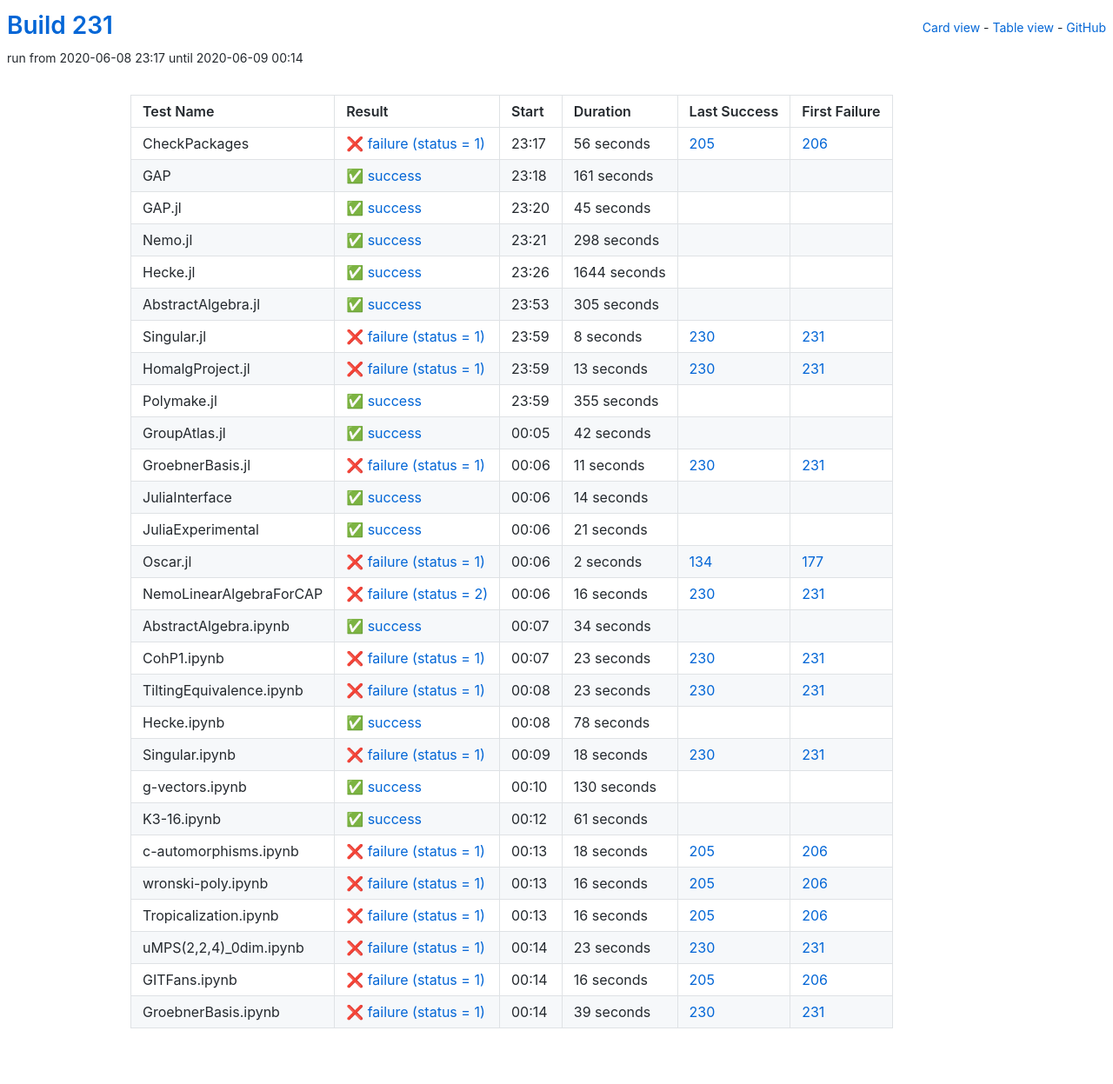
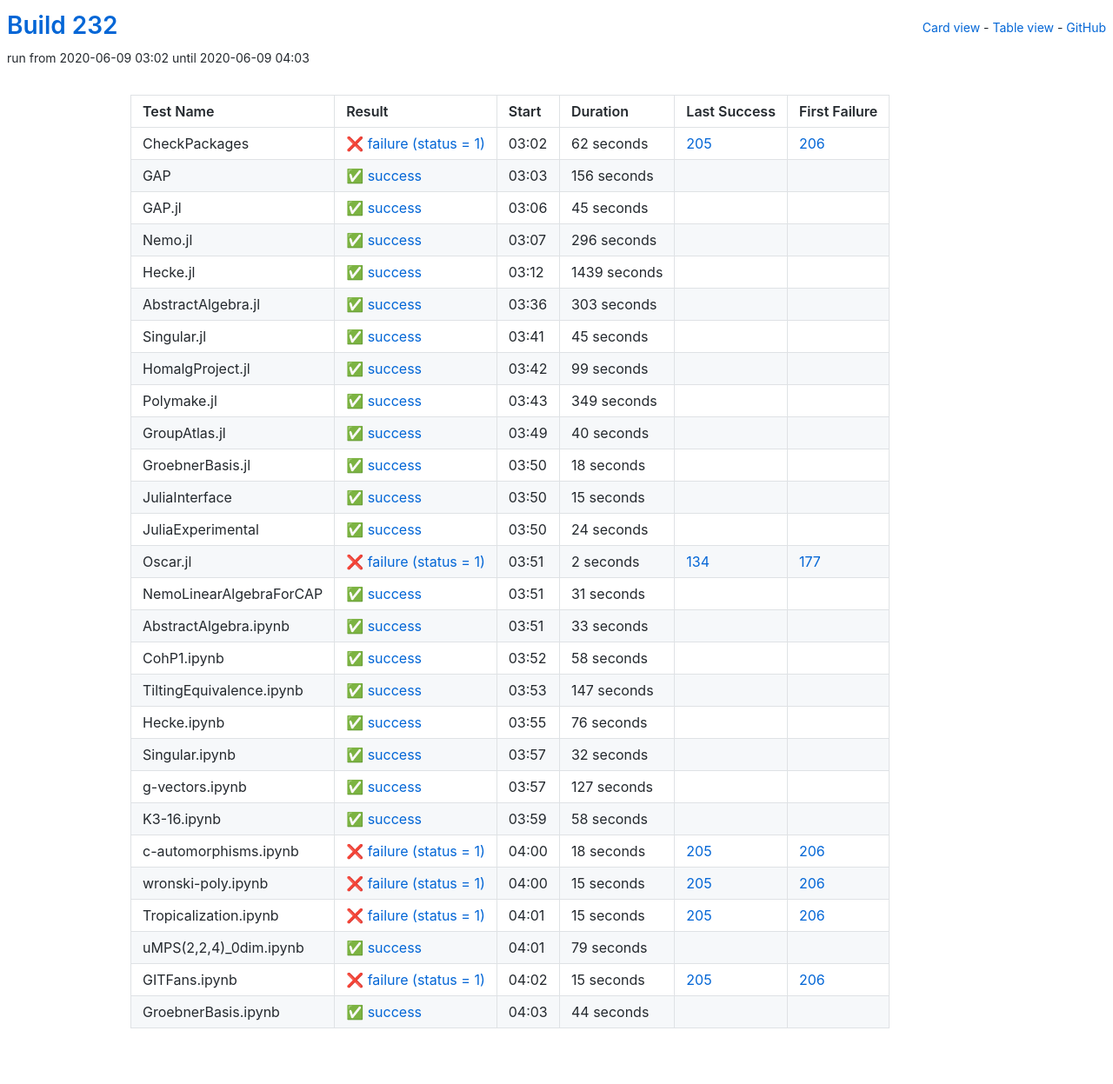
Before and after one commit to oscar-system/oscar-ci-status-stable, a Jekyll site: the page built from table.html, in a window 1280 px wide. Shown: the whole page at 87% size. Built offline with Jekyll 4.4.1, drawn with Linux system fonts in a browser that asks for light colours.

Commit message:
Build 232

```diff
--- a/_data/ci.yml
+++ b/_data/ci.yml
@@ -1,29 +1,29 @@
-build: 231
-build_url: https://oscarci.mathematik.uni-kl.de/job/oscar-stable/231/
+build: 232
+build_url: https://oscarci.mathematik.uni-kl.de/job/oscar-stable/232/
 job: oscar-stable
 tests:
-- duration: 56
+- duration: 62
   exitcode: 1
   first_failure: 206
   first_failure_url: https://oscarci.mathematik.uni-kl.de/job/oscar-stable/206/
   id: checkpackages
   last_success: 205
   last_success_url: https://oscarci.mathematik.uni-kl.de/job/oscar-stable/205/
-  log: https://oscarci.mathematik.uni-kl.de/job/oscar-stable/231/artifact/logs/build-231/CheckPackages.log
+  log: https://oscarci.mathematik.uni-kl.de/job/oscar-stable/232/artifact/logs/build-232/CheckPackages.log
   name: CheckPackages
-  start: 2020-06-08 23:17
+  start: 2020-06-09 03:02
   status: failure
   success: false
-- duration: 161
+- duration: 156
   exitcode: 0
   first_failure: false
   first_failure_url: null
   id: gap
   last_success: false
   last_success_url: null
-  log: https://oscarci.mathematik.uni-kl.de/job/oscar-stable/231/artifact/logs/build-231/GAP.log
+  log: https://oscarci.mathematik.uni-kl.de/job/oscar-stable/232/artifact/logs/build-232/GAP.log
   name: GAP
-  start: 2020-06-08 23:18
+  start: 2020-06-09 03:03
   status: success
   success: true
 - duration: 45
@@ -33,129 +33,129 @@ tests:
   id: gap-jl
   last_success: false
   last_success_url: null
-  log: https://oscarci.mathematik.uni-kl.de/job/oscar-stable/231/artifact/logs/build-231/GAP.jl.log
+  log: https://oscarci.mathematik.uni-kl.de/job/oscar-stable/232/artifact/logs/build-232/GAP.jl.log
   name: GAP.jl
-  start: 2020-06-08 23:20
+  start: 2020-06-09 03:06
   status: success
   success: true
-- duration: 298
+- duration: 296
   exitcode: 0
   first_failure: false
   first_failure_url: null
   id: nemo-jl
   last_success: false
   last_success_url: null
-  log: https://oscarci.mathematik.uni-kl.de/job/oscar-stable/231/artifact/logs/build-231/Nemo.jl.log
+  log: https://oscarci.mathematik.uni-kl.de/job/oscar-stable/232/artifact/logs/build-232/Nemo.jl.log
   name: Nemo.jl
-  start: 2020-06-08 23:21
+  start: 2020-06-09 03:07
   status: success
   success: true
-- duration: 1644
+- duration: 1439
   exitcode: 0
   first_failure: false
   first_failure_url: null
   id: hecke-jl
   last_success: false
   last_success_url: null
-  log: https://oscarci.mathematik.uni-kl.de/job/oscar-stable/231/artifact/logs/build-231/Hecke.jl.log
+  log: https://oscarci.mathematik.uni-kl.de/job/oscar-stable/232/artifact/logs/build-232/Hecke.jl.log
   name: Hecke.jl
-  start: 2020-06-08 23:26
+  start: 2020-06-09 03:12
   status: success
   success: true
-- duration: 305
+- duration: 303
   exitcode: 0
   first_failure: false
   first_failure_url: null
   id: abstractalgebra-jl
   last_success: false
   last_success_url: null
-  log: https://oscarci.mathematik.uni-kl.de/job/oscar-stable/231/artifact/logs/build-231/AbstractAlgebra.jl.log
+  log: https://oscarci.mathematik.uni-kl.de/job/oscar-stable/232/artifact/logs/build-232/AbstractAlgebra.jl.log
   name: AbstractAlgebra.jl
-  start: 2020-06-08 23:53
+  start: 2020-06-09 03:36
   status: success
   success: true
-- duration: 8
-  exitcode: 1
-  first_failure: 231
-  first_failure_url: https://oscarci.mathematik.uni-kl.de/job/oscar-stable/231/
+- duration: 45
+  exitcode: 0
+  first_failure: false
+  first_failure_url: null
   id: singular-jl
-  last_success: 230
-  last_success_url: https://oscarci.mathematik.uni-kl.de/job/oscar-stable/230/
-  log: https://oscarci.mathematik.uni-kl.de/job/oscar-stable/231/artifact/logs/build-231/Singular.jl.log
+  last_success: false
+  last_success_url: null
+  log: https://oscarci.mathematik.uni-kl.de/job/oscar-stable/232/artifact/logs/build-232/Singular.jl.log
   name: Singular.jl
-  start: 2020-06-08 23:59
-  status: failure
-  success: false
-- duration: 13
-  exitcode: 1
-  first_failure: 231
-  first_failure_url: https://oscarci.mathematik.uni-kl.de/job/oscar-stable/231/
+  start: 2020-06-09 03:41
+  status: success
+  success: true
+- duration: 99
+  exitcode: 0
+  first_failure: false
+  first_failure_url: null
   id: homalgproject-jl
-  last_success: 230
-  last_success_url: https://oscarci.mathematik.uni-kl.de/job/oscar-stable/230/
-  log: https://oscarci.mathematik.uni-kl.de/job/oscar-stable/231/artifact/logs/build-231/HomalgProject.jl.log
+  last_success: false
+  last_success_url: null
+  log: https://oscarci.mathematik.uni-kl.de/job/oscar-stable/232/artifact/logs/build-232/HomalgProject.jl.log
   name: HomalgProject.jl
-  start: 2020-06-08 23:59
-  status: failure
-  success: false
-- duration: 355
+  start: 2020-06-09 03:42
+  status: success
+  success: true
+- duration: 349
   exitcode: 0
   first_failure: false
   first_failure_url: null
   id: polymake-jl
   last_success: false
   last_success_url: null
-  log: https://oscarci.mathematik.uni-kl.de/job/oscar-stable/231/artifact/logs/build-231/Polymake.jl.log
+  log: https://oscarci.mathematik.uni-kl.de/job/oscar-stable/232/artifact/logs/build-232/Polymake.jl.log
   name: Polymake.jl
-  start: 2020-06-08 23:59
+  start: 2020-06-09 03:43
   status: success
   success: true
-- duration: 42
+- duration: 40
   exitcode: 0
   first_failure: false
   first_failure_url: null
   id: groupatlas-jl
   last_success: false
   last_success_url: null
-  log: https://oscarci.mathematik.uni-kl.de/job/oscar-stable/231/artifact/logs/build-231/GroupAtlas.jl.log
+  log: https://oscarci.mathematik.uni-kl.de/job/oscar-stable/232/artifact/logs/build-232/GroupAtlas.jl.log
   name: GroupAtlas.jl
-  start: 2020-06-09 00:05
+  start: 2020-06-09 03:49
   status: success
   success: true
-- duration: 11
-  exitcode: 1
-  first_failure: 231
-  first_failure_url: https://oscarci.mathematik.uni-kl.de/job/oscar-stable/231/
+- duration: 18
+  exitcode: 0
+  first_failure: false
+  first_failure_url: null
   id: groebnerbasis-jl
-  last_success: 230
-  last_success_url: https://oscarci.mathematik.uni-kl.de/job/oscar-stable/230/
-  log: https://oscarci.mathematik.uni-kl.de/job/oscar-stable/231/artifact/logs/build-231/GroebnerBasis.jl.log
+  last_success: false
+  last_success_url: null
+  log: https://oscarci.mathematik.uni-kl.de/job/oscar-stable/232/artifact/logs/build-232/GroebnerBasis.jl.log
   name: GroebnerBasis.jl
-  start: 2020-06-09 00:06
-  status: failure
-  success: false
-- duration: 14
+  start: 2020-06-09 03:50
+  status: success
+  success: true
+- duration: 15
   exitcode: 0
   first_failure: false
   first_failure_url: null
   id: juliainterface
   last_success: false
   last_success_url: null
-  log: https://oscarci.mathematik.uni-kl.de/job/oscar-stable/231/artifact/logs/build-231/JuliaInterface.log
+  log: https://oscarci.mathematik.uni-kl.de/job/oscar-stable/232/artifact/logs/build-232/JuliaInterface.log
   name: JuliaInterface
-  start: 2020-06-09 00:06
+  start: 2020-06-09 03:50
   status: success
   success: true
-- duration: 21
+- duration: 24
   exitcode: 0
   first_failure: false
   first_failure_url: null
   id: juliaexperimental
   last_success: false
   last_success_url: null
-  log: https://oscarci.mathematik.uni-kl.de/job/oscar-stable/231/artifact/logs/build-231/JuliaExperimental.log
+  log: https://oscarci.mathematik.uni-kl.de/job/oscar-stable/232/artifact/logs/build-232/JuliaExperimental.log
   name: JuliaExperimental
-  start: 2020-06-09 00:06
+  start: 2020-06-09 03:50
   status: success
   success: true
 - duration: 2
@@ -165,105 +165,105 @@ tests:
   id: oscar-jl
   last_success: 134
   last_success_url: https://oscarci.mathematik.uni-kl.de/job/oscar-stable/134/
-  log: https://oscarci.mathematik.uni-kl.de/job/oscar-stable/231/artifact/logs/build-231/Oscar.jl.log
+  log: https://oscarci.mathematik.uni-kl.de/job/oscar-stable/232/artifact/logs/build-232/Oscar.jl.log
   name: Oscar.jl
-  start: 2020-06-09 00:06
+  start: 2020-06-09 03:51
   status: failure
   success: false
-- duration: 16
-  exitcode: 2
-  first_failure: 231
-  first_failure_url: https://oscarci.mathematik.uni-kl.de/job/oscar-stable/231/
+- duration: 31
+  exitcode: 0
+  first_failure: false
+  first_failure_url: null
   id: nemolinearalgebraforcap
-  last_success: 230
-  last_success_url: https://oscarci.mathematik.uni-kl.de/job/oscar-stable/230/
-  log: https://oscarci.mathematik.uni-kl.de/job/oscar-stable/231/artifact/logs/build-231/NemoLinearAlgebraForCAP.log
+  last_success: false
+  last_success_url: null
+  log: https://oscarci.mathematik.uni-kl.de/job/oscar-stable/232/artifact/logs/build-232/NemoLinearAlgebraForCAP.log
   name: NemoLinearAlgebraForCAP
-  start: 2020-06-09 00:06
-  status: failure
-  success: false
-- duration: 34
+  start: 2020-06-09 03:51
+  status: success
+  success: true
+- duration: 33
   exitcode: 0
   first_failure: false
   first_failure_url: null
   id: abstractalgebra-ipynb
   last_success: false
   last_success_url: null
-  log: https://oscarci.mathematik.uni-kl.de/job/oscar-stable/231/artifact/logs/build-231/AbstractAlgebra.ipynb.log
+  log: https://oscarci.mathematik.uni-kl.de/job/oscar-stable/232/artifact/logs/build-232/AbstractAlgebra.ipynb.log
   name: AbstractAlgebra.ipynb
-  start: 2020-06-09 00:07
+  start: 2020-06-09 03:51
   status: success
   success: true
-- duration: 23
-  exitcode: 1
-  first_failure: 231
-  first_failure_url: https://oscarci.mathematik.uni-kl.de/job/oscar-stable/231/
+- duration: 58
+  exitcode: 0
+  first_failure: false
+  first_failure_url: null
   id: cohp1-ipynb
-  last_success: 230
-  last_success_url: https://oscarci.mathematik.uni-kl.de/job/oscar-stable/230/
-  log: https://oscarci.mathematik.uni-kl.de/job/oscar-stable/231/artifact/logs/build-231/CohP1.ipynb.log
+  last_success: false
+  last_success_url: null
+  log: https://oscarci.mathematik.uni-kl.de/job/oscar-stable/232/artifact/logs/build-232/CohP1.ipynb.log
   name: CohP1.ipynb
-  start: 2020-06-09 00:07
-  status: failure
-  success: false
-- duration: 23
-  exitcode: 1
-  first_failure: 231
-  first_failure_url: https://oscarci.mathematik.uni-kl.de/job/oscar-stable/231/
+  start: 2020-06-09 03:52
+  status: success
+  success: true
+- duration: 147
+  exitcode: 0
+  first_failure: false
+  first_failure_url: null
   id: tiltingequivalence-ipynb
-  last_success: 230
-  last_success_url: https://oscarci.mathematik.uni-kl.de/job/oscar-stable/230/
-  log: https://oscarci.mathematik.uni-kl.de/job/oscar-stable/231/artifact/logs/build-231/TiltingEquivalence.ipynb.log
+  last_success: false
+  last_success_url: null
+  log: https://oscarci.mathematik.uni-kl.de/job/oscar-stable/232/artifact/logs/build-232/TiltingEquivalence.ipynb.log
   name: TiltingEquivalence.ipynb
-  start: 2020-06-09 00:08
-  status: failure
-  success: false
-- duration: 78
+  start: 2020-06-09 03:53
+  status: success
+  success: true
+- duration: 76
   exitcode: 0
   first_failure: false
   first_failure_url: null
   id: hecke-ipynb
   last_success: false
   last_success_url: null
-  log: https://oscarci.mathematik.uni-kl.de/job/oscar-stable/231/artifact/logs/build-231/Hecke.ipynb.log
+  log: https://oscarci.mathematik.uni-kl.de/job/oscar-stable/232/artifact/logs/build-232/Hecke.ipynb.log
   name: Hecke.ipynb
-  start: 2020-06-09 00:08
+  start: 2020-06-09 03:55
   status: success
   success: true
-- duration: 18
-  exitcode: 1
-  first_failure: 231
-  first_failure_url: https://oscarci.mathematik.uni-kl.de/job/oscar-stable/231/
+- duration: 32
+  exitcode: 0
+  first_failure: false
+  first_failure_url: null
   id: singular-ipynb
-  last_success: 230
-  last_success_url: https://oscarci.mathematik.uni-kl.de/job/oscar-stable/230/
-  log: https://oscarci.mathematik.uni-kl.de/job/oscar-stable/231/artifact/logs/build-231/Singular.ipynb.log
+  last_success: false
+  last_success_url: null
+  log: https://oscarci.mathematik.uni-kl.de/job/oscar-stable/232/artifact/logs/build-232/Singular.ipynb.log
   name: Singular.ipynb
-  start: 2020-06-09 00:09
-  status: failure
-  success: false
-- duration: 130
+  start: 2020-06-09 03:57
+  status: success
+  success: true
+- duration: 127
   exitcode: 0
   first_failure: false
   first_failure_url: null
   id: g-vectors-ipynb
   last_success: false
   last_success_url: null
-  log: https://oscarci.mathematik.uni-kl.de/job/oscar-stable/231/artifact/logs/build-231/g-vectors.ipynb.log
+  log: https://oscarci.mathematik.uni-kl.de/job/oscar-stable/232/artifact/logs/build-232/g-vectors.ipynb.log
   name: g-vectors.ipynb
-  start: 2020-06-09 00:10
+  start: 2020-06-09 03:57
   status: success
   success: true
-- duration: 61
+- duration: 58
   exitcode: 0
   first_failure: false
   first_failure_url: null
   id: k3-16-ipynb
   last_success: false
   last_success_url: null
-  log: https://oscarci.mathematik.uni-kl.de/job/oscar-stable/231/artifact/logs/build-231/K3-16.ipynb.log
+  log: https://oscarci.mathematik.uni-kl.de/job/oscar-stable/232/artifact/logs/build-232/K3-16.ipynb.log
   name: K3-16.ipynb
-  start: 2020-06-09 00:12
+  start: 2020-06-09 03:59
   status: success
   success: true
 - duration: 18
@@ -273,68 +273,68 @@ tests:
   id: c-automorphisms-ipynb
   last_success: 205
   last_success_url: https://oscarci.mathematik.uni-kl.de/job/oscar-stable/205/
-  log: https://oscarci.mathematik.uni-kl.de/job/oscar-stable/231/artifact/logs/build-231/c-automorphisms.ipynb.log
+  log: https://oscarci.mathematik.uni-kl.de/job/oscar-stable/232/artifact/logs/build-232/c-automorphisms.ipynb.log
   name: c-automorphisms.ipynb
-  start: 2020-06-09 00:13
+  start: 2020-06-09 04:00
   status: failure
   success: false
-- duration: 16
+- duration: 15
   exitcode: 1
   first_failure: 206
   first_failure_url: https://oscarci.mathematik.uni-kl.de/job/oscar-stable/206/
   id: wronski-poly-ipynb
   last_success: 205
   last_success_url: https://oscarci.mathematik.uni-kl.de/job/oscar-stable/205/
-  log: https://oscarci.mathematik.uni-kl.de/job/oscar-stable/231/artifact/logs/build-231/wronski-poly.ipynb.log
+  log: https://oscarci.mathematik.uni-kl.de/job/oscar-stable/232/artifact/logs/build-232/wronski-poly.ipynb.log
   name: wronski-poly.ipynb
-  start: 2020-06-09 00:13
+  start: 2020-06-09 04:00
   status: failure
   success: false
-- duration: 16
+- duration: 15
   exitcode: 1
   first_failure: 206
   first_failure_url: https://oscarci.mathematik.uni-kl.de/job/oscar-stable/206/
   id: tropicalization-ipynb
   last_success: 205
   last_success_url: https://oscarci.mathematik.uni-kl.de/job/oscar-stable/205/
-  log: https://oscarci.mathematik.uni-kl.de/job/oscar-stable/231/artifact/logs/build-231/Tropicalization.ipynb.log
+  log: https://oscarci.mathematik.uni-kl.de/job/oscar-stable/232/artifact/logs/build-232/Tropicalization.ipynb.log
   name: Tropicalization.ipynb
-  start: 2020-06-09 00:13
+  start: 2020-06-09 04:01
   status: failure
   success: false
-- duration: 23
-  exitcode: 1
-  first_failure: 231
-  first_failure_url: https://oscarci.mathematik.uni-kl.de/job/oscar-stable/231/
+- duration: 79
+  exitcode: 0
+  first_failure: false
+  first_failure_url: null
   id: umps-2-2-4-0dim-ipynb
-  last_success: 230
-  last_success_url: https://oscarci.mathematik.uni-kl.de/job/oscar-stable/230/
-  log: https://oscarci.mathematik.uni-kl.de/job/oscar-stable/231/artifact/logs/build-231/uMPS-2-2-4-_0dim.ipynb.log
+  last_success: false
+  last_success_url: null
+  log: https://oscarci.mathematik.uni-kl.de/job/oscar-stable/232/artifact/logs/build-232/uMPS-2-2-4-_0dim.ipynb.log
   name: uMPS(2,2,4)_0dim.ipynb
-  start: 2020-06-09 00:14
-  status: failure
-  success: false
-- duration: 16
+  start: 2020-06-09 04:01
+  status: success
+  success: true
+- duration: 15
   exitcode: 1
   first_failure: 206
   first_failure_url: https://oscarci.mathematik.uni-kl.de/job/oscar-stable/206/
   id: gitfans-ipynb
   last_success: 205
   last_success_url: https://oscarci.mathematik.uni-kl.de/job/oscar-stable/205/
-  log: https://oscarci.mathematik.uni-kl.de/job/oscar-stable/231/artifact/logs/build-231/GITFans.ipynb.log
+  log: https://oscarci.mathematik.uni-kl.de/job/oscar-stable/232/artifact/logs/build-232/GITFans.ipynb.log
   name: GITFans.ipynb
-  start: 2020-06-09 00:14
+  start: 2020-06-09 04:02
   status: failure
   success: false
-- duration: 39
-  exitcode: 1
-  first_failure: 231
-  first_failure_url: https://oscarci.mathematik.uni-kl.de/job/oscar-stable/231/
+- duration: 44
+  exitcode: 0
+  first_failure: false
+  first_failure_url: null
   id: groebnerbasis-ipynb
-  last_success: 230
-  last_success_url: https://oscarci.mathematik.uni-kl.de/job/oscar-stable/230/
-  log: https://oscarci.mathematik.uni-kl.de/job/oscar-stable/231/artifact/logs/build-231/GroebnerBasis.ipynb.log
+  last_success: false
+  last_success_url: null
+  log: https://oscarci.mathematik.uni-kl.de/job/oscar-stable/232/artifact/logs/build-232/GroebnerBasis.ipynb.log
   name: GroebnerBasis.ipynb
-  start: 2020-06-09 00:14
-  status: failure
-  success: false
+  start: 2020-06-09 04:03
+  status: success
+  success: true
```
Also changed, not shown: README.md.
